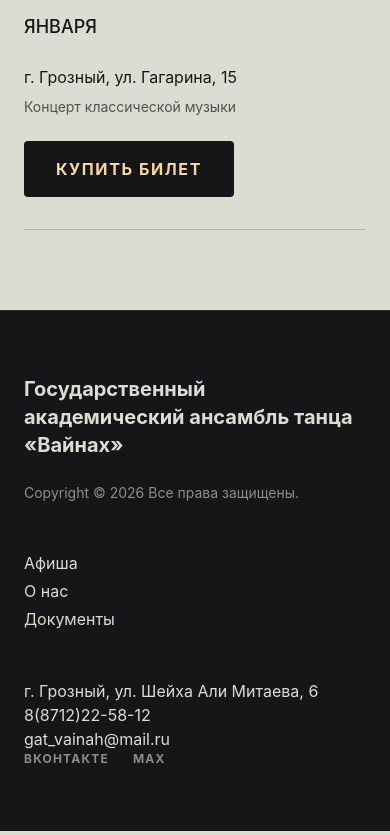
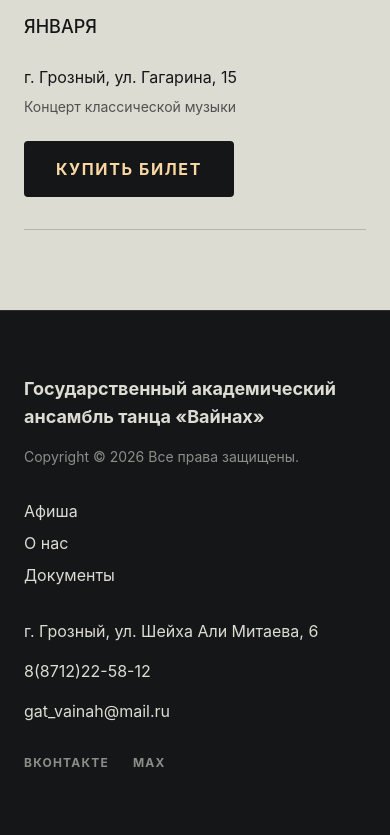
Before and after one commit to ibragim-ast/vainakh, a Next.js app: page /events in a window 390 px wide. Shown: the part 1479-2314 px from the top of the page. Built offline with nearby package versions, Linux system fonts and the light colour scheme.

Commit message:
Рефакторинг подвала. Исправление адаптивной версии

```diff
--- a/src/components/layouts/Footer.tsx
+++ b/src/components/layouts/Footer.tsx
@@ -3,9 +3,9 @@ import Link from "next/link";
 export default function Footer() {
   return (
     <footer className="bg-brand-dark text-brand-light border-t border-white/10">
-      <div className="max-w-6xl mx-auto px-6 py-16 w-full grid grid-cols-1 lg:grid-cols-3 gap-12 items-start">
-        <div className="flex flex-col h-full justify-between gap-6 md:gap-12">
-          <h4 className="font-sans font-bold text-xl">
+      <div className="max-w-6xl mx-auto px-6 py-16 w-full grid grid-cols-1 lg:grid-cols-3 gap-8 md:gap-12 items-start">
+        <div className="flex flex-col gap-4 md:h-full md:justify-between">
+          <h4 className="font-sans font-bold text-lg md:text-xl">
             Государственный академический ансамбль танца «Вайнах»
           </h4>
           <p className="text-sm text-brand-light/60 mt-auto">
@@ -15,7 +15,7 @@ export default function Footer() {
 
         <nav
           aria-label="Дополнительная навигация"
-          className="flex flex-col gap-1"
+          className="flex flex-col gap-2 md:gap-4"
         >
           <Link
             className="transition-colors hover:text-brand-gold"
@@ -37,11 +37,11 @@ export default function Footer() {
           </Link>
         </nav>
 
-        <div className="flex flex-col h-full">
+        <div className="flex flex-col gap-4 md:h-full md:justify-between">
           <p>г. Грозный, ул. Шейха Али Митаева, 6</p>
           <a href="tel:8(8712)22-58-12">8(8712)22-58-12</a>
           <p>gat_vainah@mail.ru</p>
-          <div className="flex items-center gap-6 mt-auto">
+          <div className="flex items-center gap-6 mt-4 md:mt-auto">
             <a
               href="https://vk.ru/ans_vaynah"
               target="_blank"
```
